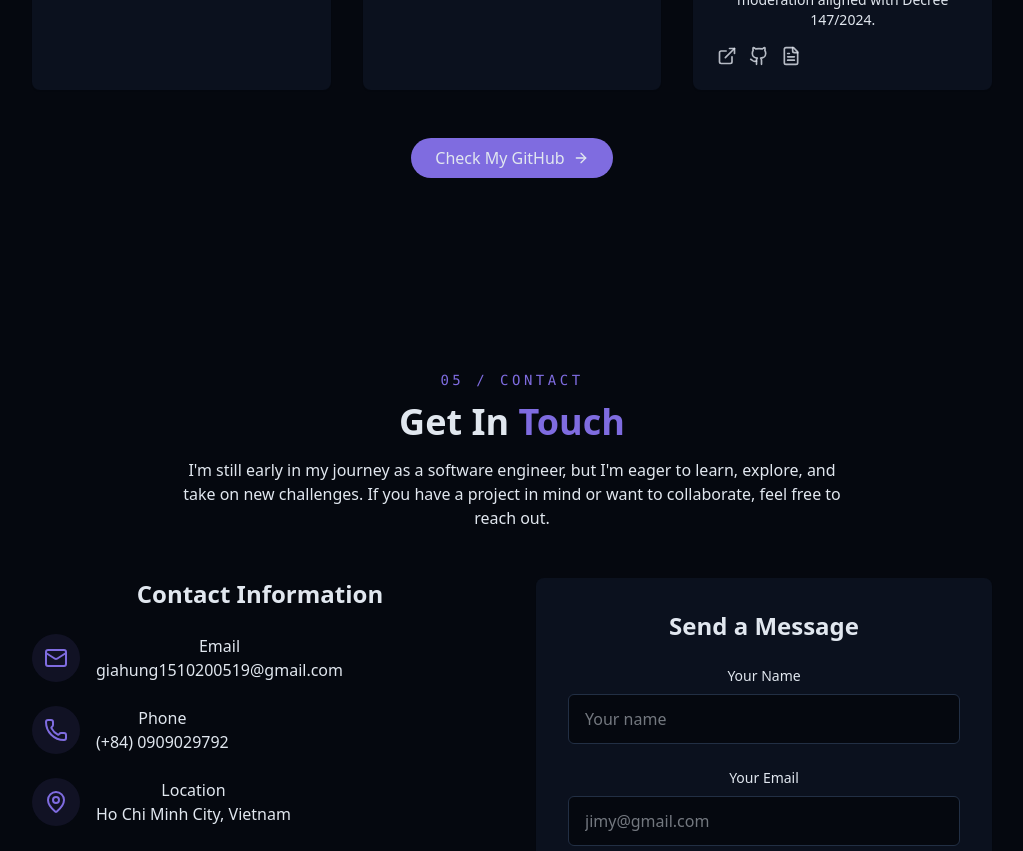
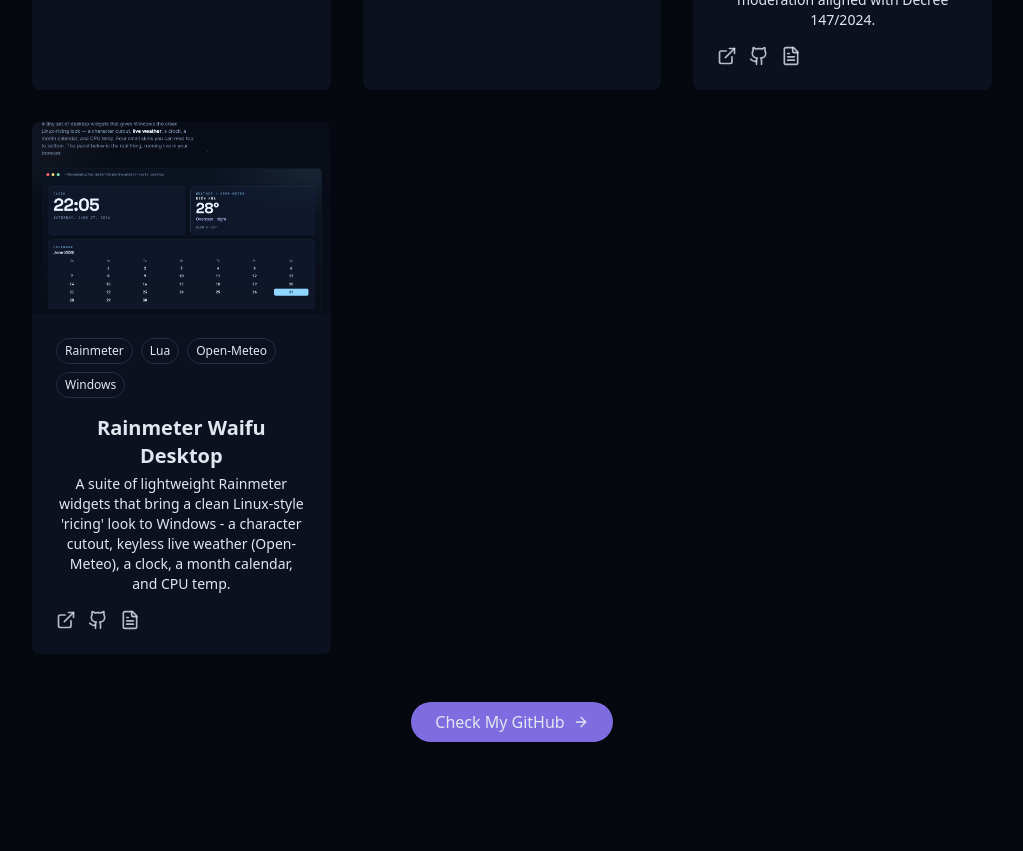
Before and after one commit to Hung1510/Portfolio, a React (Vite) app: page / in a window 1280 px wide. Shown: the part 5220-6071 px from the top of the page, without its empty margins (128-1151 px from the left). Built offline with nearby package versions, Linux system fonts and the light colour scheme; the HTML template or start-up script is replaced by a standard one.

Commit message:
add new project

```diff
--- a/src/components/ProjectsSection.tsx
+++ b/src/components/ProjectsSection.tsx
@@ -33,8 +33,8 @@ export const projects: Project[] = [
       vi: "Trình phát không cửa sổ trên Windows phát một câu thoại game khi đăng nhập, kèm pipeline Bash/ffmpeg trích xuất và chuẩn hóa âm lượng các đoạn âm thanh từ kho Wwise (.bnk/.wem) và Square Enix SAB.",
       en: "A no-window Windows player that plays a game voice line at login, plus a Bash/ffmpeg pipeline that extracts and loudness-normalizes clips from Wwise (.bnk/.wem) and Square Enix SAB audio banks.",
     }),
-    // drop a screenshot in public/projects/ then set the path here
-    image: "projects/shorekeeper.png",
+    // 📌 IMAGE: drop a screenshot in public/projects/ then set the path here
+    image: "/projects/shorekeeperStartup.png",
     tags: ["C++", "Win32", "Wwise", "ffmpeg"],
     demoUrl: "#",
     githubUrl: "https://github.com/Hung1510/Shorekeeper-window-startup-greeting",
@@ -73,7 +73,7 @@ export const projects: Project[] = [
       vi: "Bot Discord đa hệ thống cho cộng đồng người Việt ~350 thành viên, gồm 10 hệ thống (Economy, Games, Moderation, Ticket, Level) với giao diện chủ đề vũ trụ và phản hồi tiếng Việt.",
       en: "A multi-system Discord bot for a ~350-member Vietnamese community with 10 systems (Economy, Games, Moderation, Ticket, Level), a cosmic space theme, and Vietnamese-language responses.",
     }),
-    // drop your screenshot in public/projects/ then set the path here (e.g. "/projects/discordBot.png")
+    // 📌 IMAGE: drop your screenshot in public/projects/ then set the path here (e.g. "/projects/discordBot.png")
     image: "/projects/discordBot.png",
     tags: ["TypeScript", "discord.js", "SQLite", "Railway"],
     demoUrl: "#",
@@ -87,12 +87,25 @@ export const projects: Project[] = [
       vi: "Hệ thống ML đa nhiệm phát hiện phân biệt vùng miền trong văn bản mạng xã hội tiếng Việt, bền vững trước biến thể Telex/làm nhiễu, triển khai dưới dạng REST API (FastAPI) phục vụ kiểm duyệt nội dung theo Nghị định 147/2024.",
       en: "A multi-task ML system for detecting regional discrimination in Vietnamese social media text, robust to Telex/obfuscated variants, deployed as a FastAPI REST API for content moderation aligned with Decree 147/2024.",
     }),
-    // drop your screenshot in public/projects/ then set the path here (e.g. "/projects/regionResearch.png")
+    // 📌 IMAGE: drop your screenshot in public/projects/ then set the path here (e.g. "/projects/regionResearch.png")
     image: "/projects/regionResearch.png",
     tags: ["Python", "Machine Learning", "NLP", "FastAPI"],
     demoUrl: "#",
     githubUrl: "#",
     slug: "region-research",
+  },
+  {
+    id: 7,
+    title: "Rainmeter Waifu Desktop",
+    description: lang({
+      vi: "Bộ widget Rainmeter nhẹ mang phong cách 'ricing' của Linux lên Windows - hình nhân vật, thời tiết trực tiếp không cần API key (Open-Meteo), đồng hồ, lịch tháng và nhiệt độ CPU.",
+      en: "A suite of lightweight Rainmeter widgets that bring a clean Linux-style 'ricing' look to Windows - a character cutout, keyless live weather (Open-Meteo), a clock, a month calendar, and CPU temp.",
+    }),
+    image: "/projects/rainmeterWaifu.png",
+    tags: ["Rainmeter", "Lua", "Open-Meteo", "Windows"],
+    demoUrl: "https://hung1510.github.io/rainmeter-waifu-desktop/",
+    githubUrl: "https://github.com/Hung1510/rainmeter-waifu-desktop",
+    slug: "rainmeter-waifu-desktop",
   },
 ];
 
--- a/src/pages/ProjectBlogs.ts
+++ b/src/pages/ProjectBlogs.ts
@@ -190,7 +190,7 @@ export const projectBlogs: Record<string, ProjectBlogContent> = {
                 type: "text",
                 content: "A multi-system Discord bot built entirely solo for a Vietnamese gaming community. It bundles ten interconnected systems into a single cosmic, space-themed experience with Vietnamese-language responses, and now runs in a community server of over 5,000 members. (Personal project - designed, built, and hosted by me.)"
             },
-            // add a screenshot at public/projects/discordBot.png to show it in the hero and add an image section here.
+            // 📌 IMAGE: add a screenshot at public/projects/discordBot.png to show it in the hero and add an image section here.
             {
                 type: "heading",
                 content: "The Problem"
@@ -262,7 +262,7 @@ export const projectBlogs: Record<string, ProjectBlogContent> = {
                 type: "text",
                 content: "A research project developing an adversarially robust, multi-task machine learning system for detecting regional discrimination in Vietnamese social media text, designed to be delivered as a deployable REST API that other applications and sites can call for content moderation. The work is aligned with the content-moderation requirements of Vietnam's Decree 147/2024."
             },
-            // add a figure/screenshot at public/projects/regionResearch.png to show it in the hero and add an image section here.
+            // 📌 IMAGE: add a figure/screenshot at public/projects/regionResearch.png to show it in the hero and add an image section here.
             {
                 type: "heading",
                 content: "My Role"
@@ -396,5 +396,67 @@ export const projectBlogs: Record<string, ProjectBlogContent> = {
                 content: "Adding Wwise was the big step - it's one of the most widely used game audio middlewares, so the tool now works with a large swath of games rather than just Square Enix titles. The interesting engineering is in the decoding (handling proprietary and middleware audio formats and their many subsongs through vgmstream) and in keeping the player genuinely windowless. I also kept it copyright-conscious: the repo ships only the tooling, never any game audio - that stays the rights holders' property, and you bring your own files."
             }
         ]
+    },
+    "rainmeter-waifu-desktop": {
+        title: "Rainmeter Waifu Desktop: A Windows Desktop Widget Suite",
+        date: "2025",
+        sections: [
+            {
+                type: "text",
+                content: "A small suite of Rainmeter widgets that give Windows the clean 'ricing' look usually associated with Linux desktops - a character cutout plus live weather, a clock, a month calendar, and CPU temperature. Four lightweight skins you can read top to bottom, with a live browser demo of the clock, calendar, and weather."
+            },
+            {
+                type: "heading",
+                content: "The Idea"
+            },
+            {
+                type: "text",
+                content: "Desktop customization ('ricing') is big on Linux but fiddly on Windows. I wanted a tidy, low-footprint set of widgets that looked intentional rather than cluttered, and that anyone could drop in, point at their own city and character art, and use."
+            },
+            {
+                type: "heading",
+                content: "Keyless Live Weather"
+            },
+            {
+                type: "text",
+                content: "The weather widget needs no account, no API key, and sends no telemetry. It makes a single HTTP GET to Open-Meteo, asking for the fields in a fixed order so one regex can pull each value out by position. The numeric weather code then runs through a small Lua table that turns it into readable words like 'Partly cloudy'."
+            },
+            {
+                type: "heading",
+                content: "What's Inside"
+            },
+            {
+                type: "list",
+                content: [
+                    "Waifu: the character cutout (load several to rotate)",
+                    "Weather: live Open-Meteo data, no key",
+                    "Clock: time and date",
+                    "Calendar: a month grid with today highlighted, in pure Lua",
+                    "CpuTemp: the hottest core via the Core Temp plugin",
+                    "@Resources: a single Variables.inc plus Lua helpers and images - the one place you edit location, units, fonts, colors, and art"
+                ]
+            },
+            {
+                type: "heading",
+                content: "Technical Stack"
+            },
+            {
+                type: "list",
+                content: [
+                    "Rainmeter (Windows desktop skins)",
+                    "Lua for the calendar logic and weather-code mapping",
+                    "WebParser + regex for the Open-Meteo request",
+                    "Core Temp plugin for CPU temperature"
+                ]
+            },
+            {
+                type: "heading",
+                content: "Highlights"
+            },
+            {
+                type: "text",
+                content: "It's deliberately light - around 30 MB on disk, tens of MB of RAM, and roughly 0% CPU at idle. Everything configurable lives in one Variables.inc, so swapping your city and character art makes it yours without touching the skin logic. Like my other tools, it's MIT-licensed and ships no copyrighted art - you bring your own."
+            }
+        ]
     }
 };
```
Also changed, not shown: public/projects/rainmeterWaifu.png (added).
